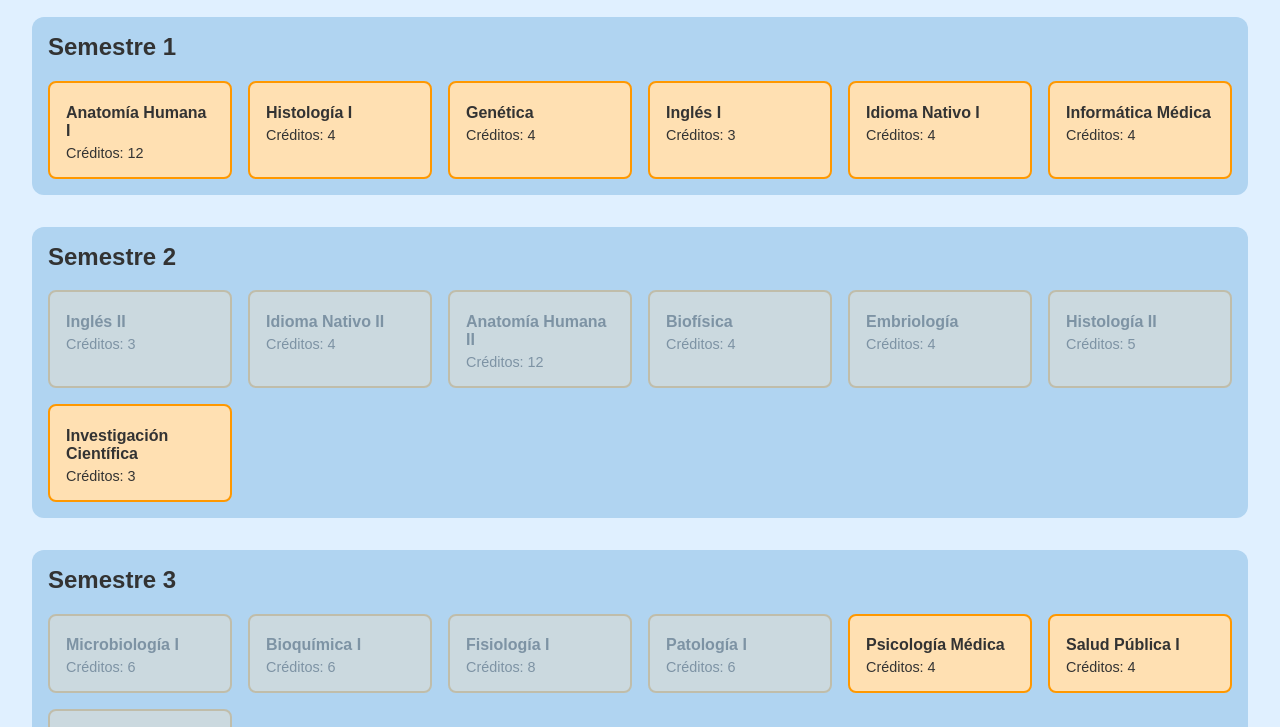
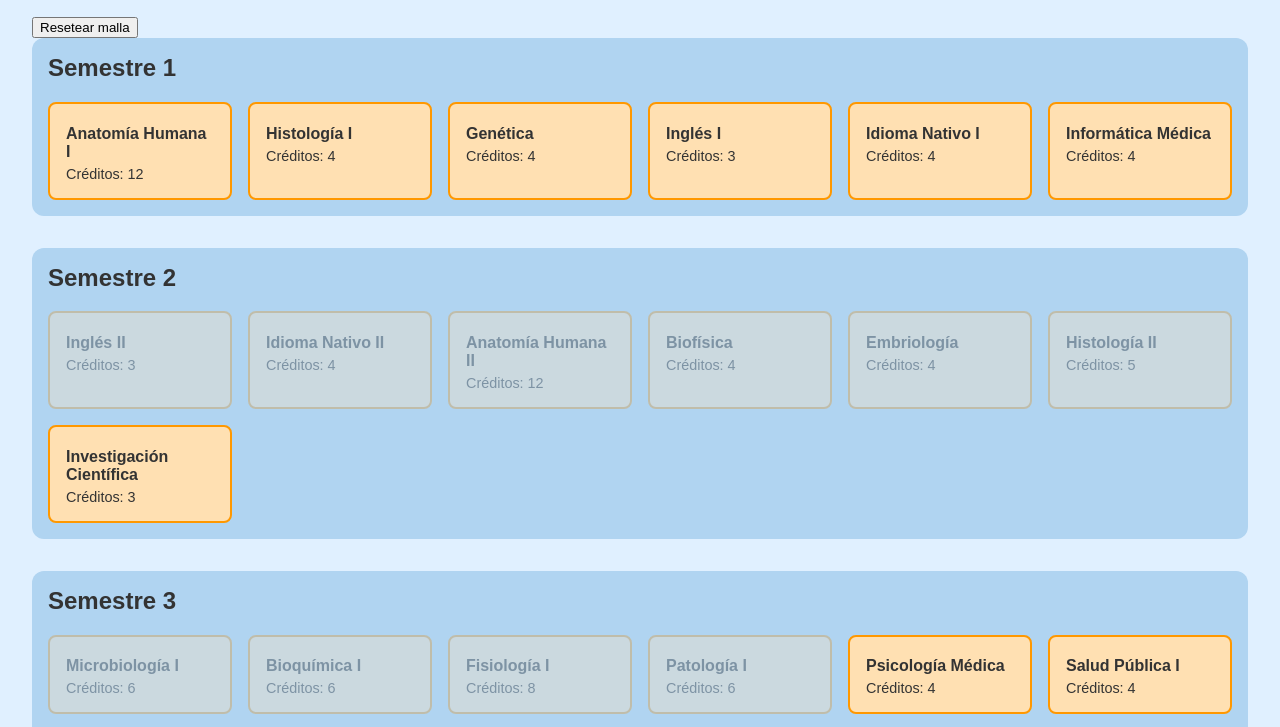
Before and after one commit to sofsl/Malla-curricular-Medicina-UNICEN, a plain HTML site: page index.html in a window 1280 px wide. Shown: the part 84-811 px from the top of the page. Drawn offline with Linux system fonts and the light colour scheme.

Commit message:
Update index.html

```diff
--- a/index.html
+++ b/index.html
@@ -8,6 +8,7 @@
 </head>
 <body>
   <h1>Malla Curricular – Medicina</h1>
+  <button id="resetear" class="boton-reset">Resetear malla</button>
   <div id="contenedor-semestres"></div>
   <script src="data.js"></script>
   <script src="script.js"></script>
```
